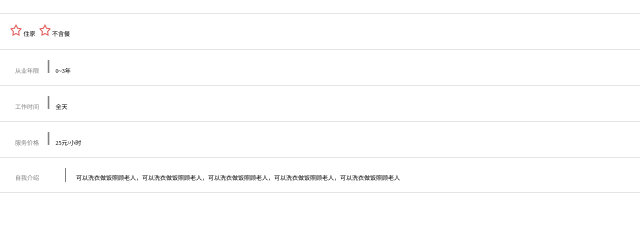
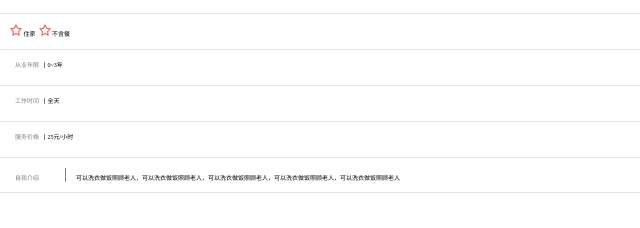
Before and after one commit to suxiaozhua/task05.github.io, a plain HTML site: page index.html in a window 1280 px wide. Shown: the part 258-486 px from the top of the page, 0-640 px from the left. Drawn offline with Linux system fonts and the light colour scheme.

Commit message:
new task05

```diff
--- a/index.html
+++ b/index.html
@@ -32,13 +32,13 @@
     				<p><img src="./images/RedStar.png" alt="redstar" width="12" height="12">&nbsp住家&nbsp&nbsp<img src="./images/RedStar.png" alt="redstar" width="12" height="12">&nbsp不含餐</p>
     			</div>
     			<div id="column">
-    				<p><span>从业年限&nbsp<img src="./images/columnImg.png" alt="redstar" width="15" height="13"></span>0~3年</p>
+    				<p><span>从业年限&nbsp&nbsp&nbsp</span>&nbsp&nbsp0~3年</p>
     			</div>
     			<div id="column">
-    				<p><span>工作时间&nbsp<img src="./images/columnImg.png" alt="redstar" width="15" height="13"></span>全天</p>
+    				<p><span>工作时间&nbsp&nbsp&nbsp</span>&nbsp&nbsp全天</p>
     			</div>
     			<div id="column">
-    				<p><span>服务价格&nbsp<img src="./images/columnImg.png" alt="redstar" width="15" height="13"></span>25元/小时</p>
+    				<p><span>服务价格&nbsp&nbsp&nbsp</span>&nbsp&nbsp25元/小时</p>
     			</div>
     			<div id="self">
 	    			<div id="selfIntroduction">
--- a/task05.css
+++ b/task05.css
@@ -107,6 +107,7 @@
 
 #column span {
 	color: #808080;
+	border-right: 1px solid #808080;
 }
 
 #self {
```
